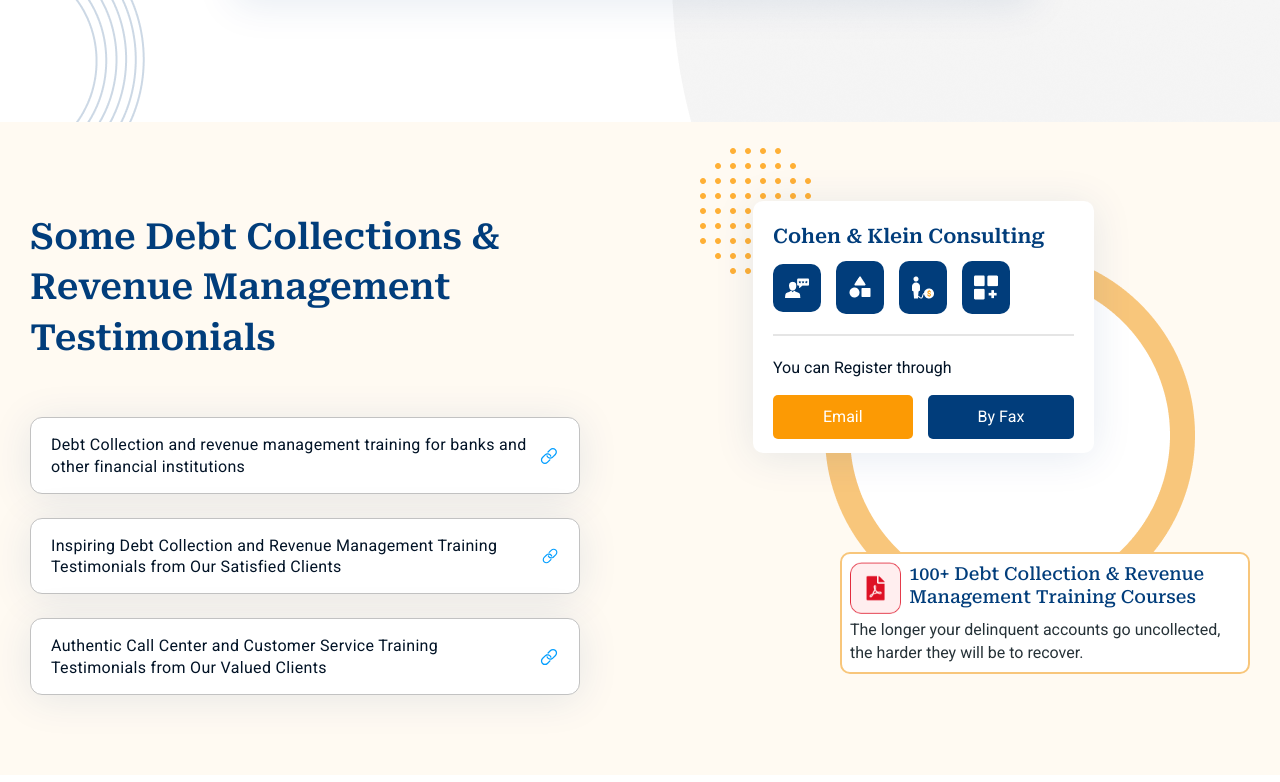
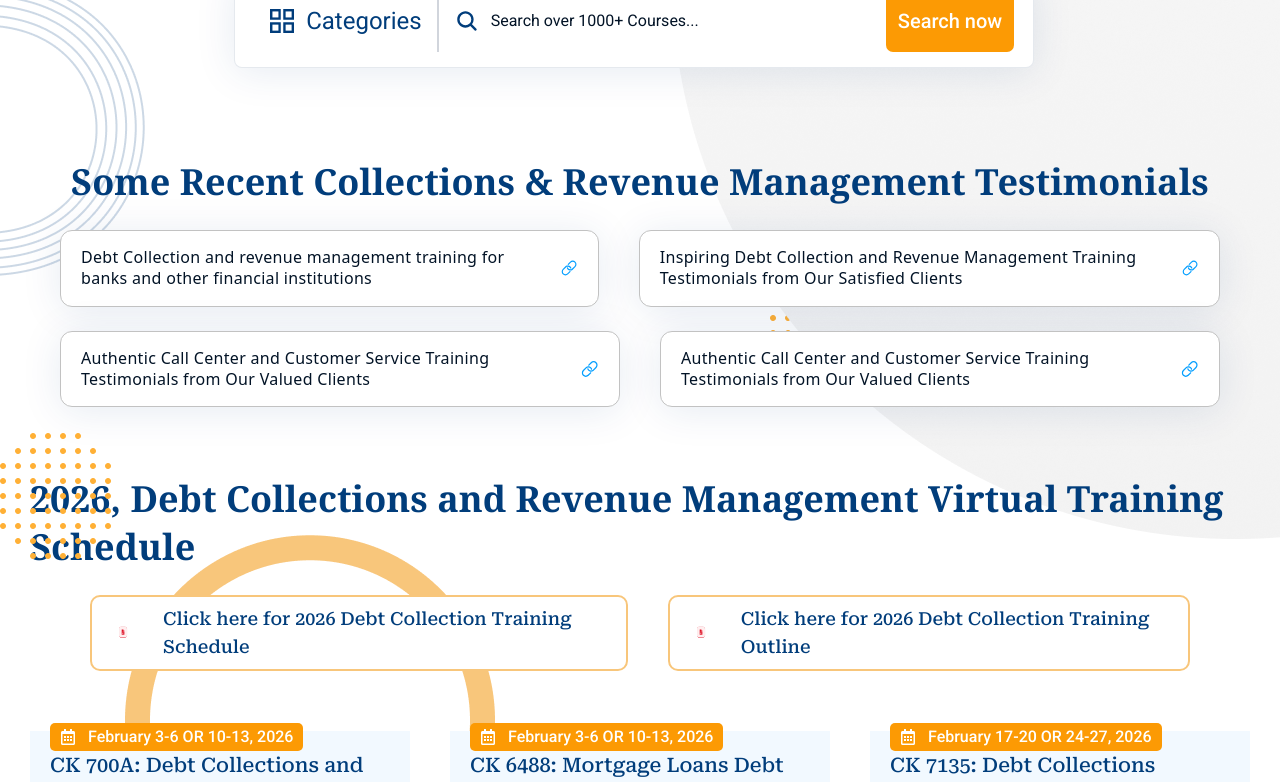
Before and after one commit to rishabh4614/cohenandklein, a React (Vite) app: page / in a window 1280 px wide. Shown: the part 720-1502 px from the top of the page. Built offline with nearby package versions, Linux system fonts and the light colour scheme; the HTML template or start-up script is replaced by a standard one.

Commit message:
2'nd changes

```diff
--- a/src/Components/Explore/Explore.jsx
+++ b/src/Components/Explore/Explore.jsx
@@ -29,7 +29,7 @@ const Explore = () => {
       <div className="mx-auto flex justify-center">
         <div>
           <h3 className="font-serif sm:text-[36px] text-xl text-center text-primary font-semibold">
-            Testimonials
+           Some Recent Testimonials
           </h3>
           {/* <p className="roboto-serif-font font-bold sm:text-[21px] text-xs text-secondary pt-[10px] flex justify-center">
             Gain insights into our vision and explore engaging videos.
@@ -54,9 +54,9 @@ const Explore = () => {
 
                 {/* Play/PDF Icon */}
                 <div
-                  className={`absolute top-1/2 left-1/2 transform -translate-x-1/2 -translate-y-1/2 px-2.5 py-2.5 ${
-                    index === 0 ? "bg-red-600" : "bg-red-600"
-                  } rounded-full flex justify-center items-center border-2 border-white`}
+                  // className={`absolute top-1/2 left-1/2 transform -translate-x-1/2 -translate-y-1/2 px-2.5 py-2.5 ${
+                  //   index === 0 ? "bg-red-600" : "bg-red-600"
+                  // } rounded-full flex justify-center items-center border-2 border-white`}
                 >
                   {/* <FaFilePdf className="text-white text-xl" /> */}
                   {/* {index === 0 ? (
--- a/src/Components/Hero/Hero.jsx
+++ b/src/Components/Hero/Hero.jsx
@@ -107,6 +107,9 @@ const Hero = () => {
           </div>
           <div className="flex-col flex gap-12 sm:order-2 order-1">
             <div className=" flex flex-col md:gap-7 gap-4 items-center 2xl:mt-4.5">
+              <h2 className="text-primary 2xl:text-[54px] lg:text-4xl 2xl:leading-[53px] sm:text-3xl text-base text-center roboto-serif-font font-semibold break-words">
+                Strategic Corporate Training Program
+              </h2>
               <h2 className="text-primary 2xl:text-[54px] lg:text-4xl 2xl:leading-[53px] sm:text-3xl text-base text-center roboto-serif-font font-semibold break-words">
                 Discover from our 1000+ Premium Courses!
               </h2>
--- a/src/Components/Testimonial/Testimonial.jsx
+++ b/src/Components/Testimonial/Testimonial.jsx
@@ -7,13 +7,18 @@ import CoursePdf from "../../assets/CourcesPDF/CoursePdf.js";
 
 const Testimonial = () => {
   return (
-    <div className="roboto pb-[80px] bg-[#FFFAF2] grid lg:grid-cols-2 grid-cols-1 2xl:gap-[210px] xl:gap-30 gap-10 my-8  padding-2xl 2xl:pr-25  md:px-15 px-4">
+
+
+    <div className="mx-auto">
+
       <div className=" z-10">
         <div>
-          <div className="text-primary roboto-serif-font text-xl sm:text-[36px] text-center lg:text-left font-semibold roboto-serif-font sm:pb-[54px] sm:pt-[90px] py-8">
-            Some Debt Collections & Revenue Management Testimonials
+          <div className="font-serif lg:text-[36px] sm:text-2xl text-base text-center text-primary font-semibold">
+            Some Recent Collections & Revenue Management Testimonials
           </div>
-          <div className="flex flex-col sm:gap-6 gap-3 lg:items-left items-center ">
+
+          <div className="flex xl:flex-row flex-col mt-6 gap-10 md:px-15 justify-center ">
+
             <div className=" flex gap-3 cursor-pointer items-center max-w-[660px] border-[1px] border-[#C2C2C2] px-5 py-4 rounded-xl bg-white shadow-[0_4px_40px_rgba(1,61,123,0.10)]">
               <Link
                 to="#"
@@ -27,6 +32,7 @@ const Testimonial = () => {
               </Link>
               <IoIosLink className="text-[#039EFF] h-7 w-7 cursor-pointer" />
             </div>
+
             <div className=" flex gap-3 items-center max-w-[660px] border-[1px] border-[#C2C2C2] px-5 py-4 rounded-xl bg-white shadow-[0_4px_40px_rgba(1,61,123,0.10)]">
               <Link
                 to="/debtcollinner"
@@ -37,6 +43,22 @@ const Testimonial = () => {
               </Link>
               <IoIosLink className="text-[#039EFF] h-7 w-7 cursor-pointer" />
             </div>
+          </div>
+
+
+
+          <div className="flex xl:flex-row flex-col mt-6 gap-10 md:px-15 justify-center ">
+            <div className="  flex gap-3 items-center max-w-[660px]  border-[1px] border-[#C2C2C2] px-5 py-4 rounded-xl bg-white shadow-[0_4px_40px_rgba(1,61,123,0.10)]">
+              <Link
+                to="/callinner"
+                className="text-[#021326] sm:text-[16px] text-xs tracking-[0.02em]"
+              >
+                Authentic Call Center and Customer Service Training Testimonials
+                from Our Valued Clients
+              </Link>
+              <IoIosLink className="text-[#039EFF] h-7 w-7 cursor-pointer" />
+            </div>
+
             <div className="  flex gap-3 items-center max-w-[660px]  border-[1px] border-[#C2C2C2] px-5 py-4 rounded-xl bg-white shadow-[0_4px_40px_rgba(1,61,123,0.10)]">
               <Link
                 to="/callinner"
@@ -48,6 +70,10 @@ const Testimonial = () => {
               <IoIosLink className="text-[#039EFF] h-7 w-7 cursor-pointer" />
             </div>
           </div>
+
+
+
+
         </div>
       </div>
       <div className="items-center">
@@ -64,7 +90,7 @@ const Testimonial = () => {
           />
         </div>
         <div className="flex justify-center sm:justify-start">
-          <div className="relative z-10 mt-[79px] sm:left-[53px] items-center">
+          {/* <div className="relative z-10 mt-[79px] sm:left-[53px] items-center">
             <div className="bg-white shadow-[0_4px_40px_rgba(1,61,123,0.10)] max-w-[345px] h-[252px] p-[20px] flex flex-col  rounded-[10px]">
               <div className="pb-[20px] border-b-[2px] border-[rgba(0,0,0,0.1)]">
                 <h3 className="text-primary text-[20px] font-semibold roboto-serif-font pb-[10px]">
@@ -110,9 +136,9 @@ const Testimonial = () => {
                 </div>
               </div>
             </div>
-          </div>
+          </div> */}
         </div>
-        <div className="flex justify-center md:justify-end lg:justify-center 2xl:ml-30 lg:ml-20 ">
+        {/* <div className="flex justify-center md:justify-end lg:justify-center 2xl:ml-30 lg:ml-20 ">
           <div
             className="flex flex-col relative z-10 bg-white border-[2px] rounded-[10px] border-[#f8c67b] 2xl:p-3 lg:p-2 sm:p-4 p-2.5 gap-1 2xl:max-w-[510px] max-w-[460px]  sm:mt-[99px] mt-10 lg:ml-[60px] items-center cursor-pointer"
             onClick={() => window.open(CoursePdf.debtcollectionpdf, "_blank")}
@@ -130,7 +156,7 @@ const Testimonial = () => {
               </p>
             </div>
           </div>
-        </div>
+        </div> */}
       </div>
     </div>
   );
--- a/src/data.js
+++ b/src/data.js
@@ -21,17 +21,17 @@ const HeroFourData = [
 const ExploreCardData = [
    {
     id: 1,
-    videoUrl: CoursePdf.Testimonials2025, // Make sure this is a direct PDF URL
+    // videoUrl: CoursePdf.Testimonials2025, // Make sure this is a direct PDF URL
     icon: images.cardicon1,
-    image: images.pdf2,
-    title: "VIRTUAL (ON-LINE) TRAINING PROGRAM Debt Collections Strategies and Techniques for the National Lotteries Control Board",
+    image: images.pdf,
+    title: "VIRTUAL (ON-LINE) TRAINING PROGRAM Debt Collections Strategies and Techniques for the National Lotteries Control Board Trinidad and Tobago",
     // desc: "",
   },
   {
     id: 2,
     videoUrl: CoursePdf.Testimonials12032026, // Make sure this is a direct PDF URL
     icon: images.cardicon1,
-    image: images.pdf2,
+    image: images.pdf,
     title: "Testimonials: Online (Virtual) Debt Collections & Revenue Management Procedures Training Program National Insurance Corporation (NIC) Castries, Saint Lucia",
     desc: "",
   },
@@ -39,7 +39,7 @@ const ExploreCardData = [
     id: 3,
     videoUrl: CoursePdf.Testimonials120312032025, // Make sure this is a direct PDF URL
     icon: images.cardicon1,
-    image: images.pdf2,
+    image: images.pdf,
     title: "ZOOM TESTIMONIALS VIRTUAL (ONLINE) TRAINING COMPLETED Office of the Tax Commissioner, Bermuda Government, Bermuda",
     desc: "",
   },
```
Also changed, not shown: src/assets/Images/pdf.png.
